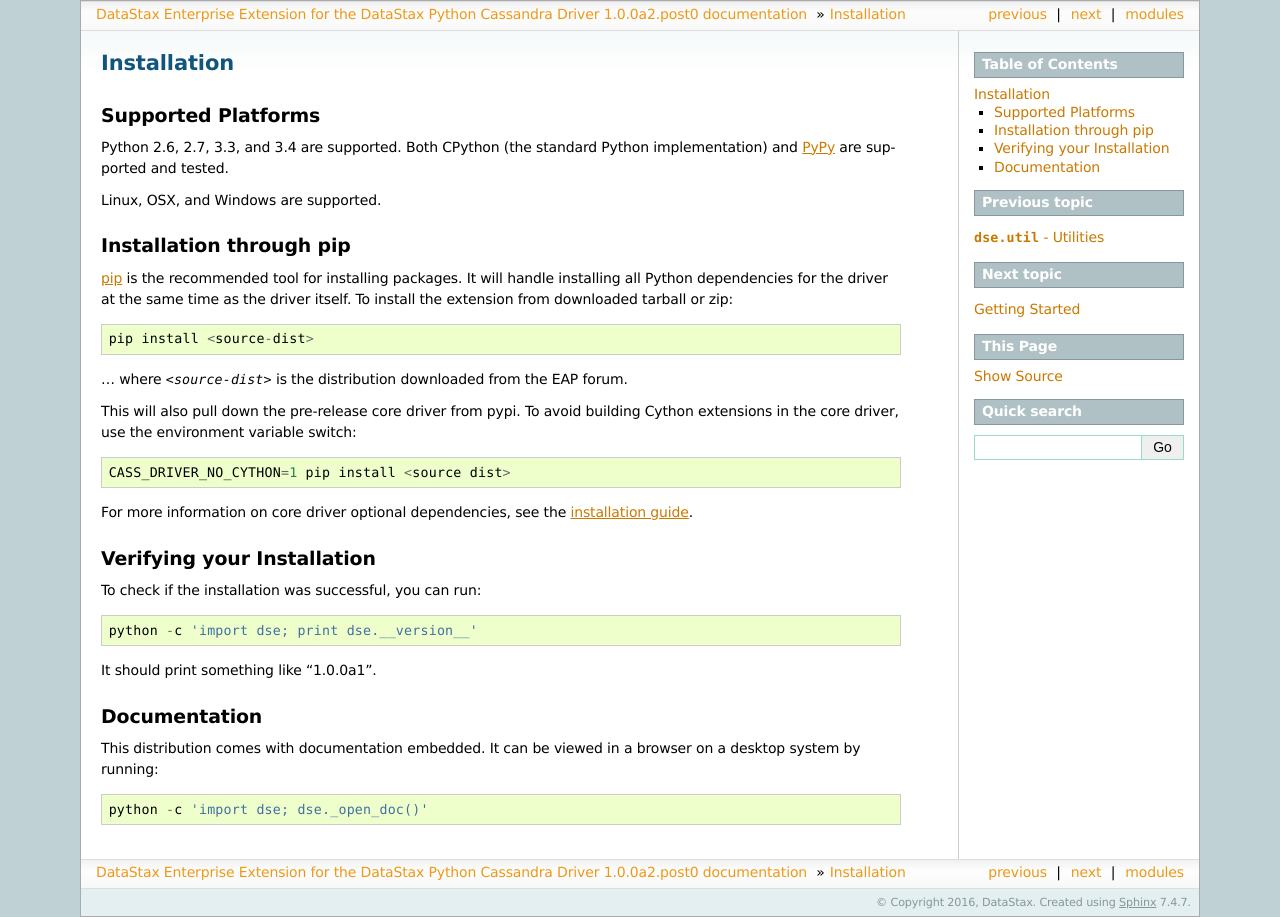
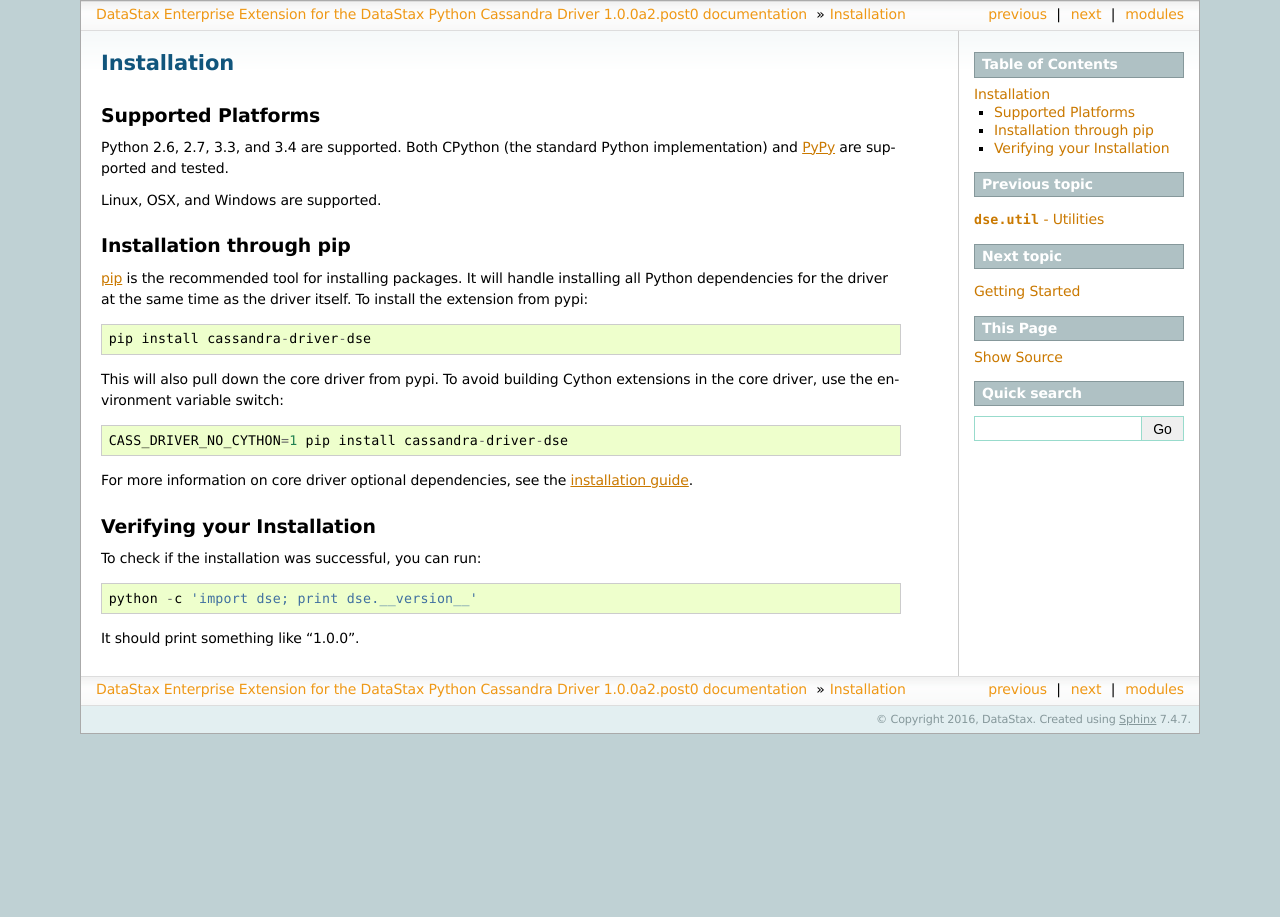
Before and after one commit to pv8/python-driver-dse, a Sphinx documentation site: the page built from docs/installation.rst, in a window 1280 px wide. Built offline with Sphinx 7.4.7, drawn with Linux system fonts in a browser that asks for light colours.

Commit message:
update install procedure

```diff
--- a/docs/installation.rst
+++ b/docs/installation.rst
@@ -12,16 +12,14 @@
 ------------------------
 `pip <https://pypi.python.org/pypi/pip>`_ is the recommended tool for installing
 packages.  It will handle installing all Python dependencies for the driver at
-the same time as the driver itself.  To install the extension from downloaded tarball or zip::
+the same time as the driver itself.  To install the extension from pypi::
 
-    pip install <source-dist>
+    pip install cassandra-driver-dse
 
-... where `<source-dist>` is the distribution downloaded from the EAP forum.
-
-This will also pull down the pre-release core driver from pypi. To avoid building Cython extensions
+This will also pull down the core driver from pypi. To avoid building Cython extensions
 in the core driver, use the environment variable switch::
 
-    CASS_DRIVER_NO_CYTHON=1 pip install <source dist>
+    CASS_DRIVER_NO_CYTHON=1 pip install cassandra-driver-dse
 
 For more information on core driver optional dependencies, see the `installation guide <http://datastax.github.io/python-driver/installation.html>`_.
 
@@ -31,10 +29,4 @@
 
     python -c 'import dse; print dse.__version__'
 
-It should print something like "1.0.0a1".
-
-Documentation
--------------
-This distribution comes with documentation embedded. It can be viewed in a browser on a desktop system by running::
-
-    python -c 'import dse; dse._open_doc()'
+It should print something like "1.0.0".
```
